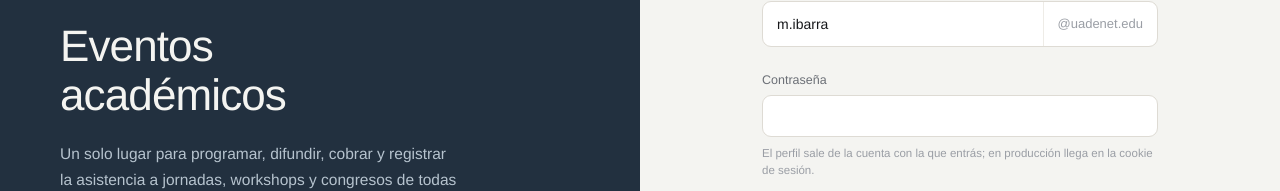
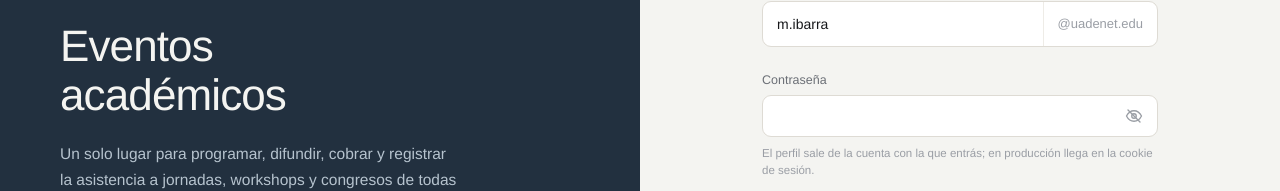
Before and after one commit to tomaslonati/uadenet-eventos, a Next.js app in the folder apps/web/: page / in a window 1280 px wide. Shown: the part 282-473 px from the top of the page. Built offline with nearby package versions, Linux system fonts and the light colour scheme; no server answers.

Commit message:
feat: mostrar u ocultar la contraseña en el login

```diff
--- a/apps/web/app/login.module.css
+++ b/apps/web/app/login.module.css
@@ -146,6 +146,24 @@
   background: transparent;
 }
 
+.ojo {
+  display: flex;
+  align-items: center;
+  justify-content: center;
+  padding: 0 14px;
+  align-self: stretch;
+  border: 0;
+  background: transparent;
+  color: var(--tinta-placeholder);
+  cursor: pointer;
+  transition: color var(--duracion-color) ease;
+}
+
+.ojo:hover,
+.ojo:focus-visible {
+  color: var(--tinta);
+}
+
 .mailDominio {
   padding: 0 14px;
   font-size: 13px;
--- a/apps/web/app/page.tsx
+++ b/apps/web/app/page.tsx
@@ -18,6 +18,7 @@ export default function Login() {
   const { ingresar } = useSesion();
   const [mail, setMail] = useState("m.ibarra");
   const [contrasena, setContrasena] = useState("");
+  const [verContrasena, setVerContrasena] = useState(false);
   const [error, setError] = useState(false);
   const [cargando, setCargando] = useState(false);
 
@@ -97,10 +98,11 @@ export default function Login() {
             <label className={estilos.label} htmlFor="contrasena">
               Contraseña
             </label>
+            <div className={`${estilos.mail} ${error ? estilos.enError : ""}`}>
               <input
                 id="contrasena"
-              type="password"
-              className={`${estilos.control} ${error ? estilos.enError : ""}`}
+                type={verContrasena ? "text" : "password"}
+                className={estilos.mailInput}
                 value={contrasena}
                 onChange={(evento) => {
                   setContrasena(evento.target.value);
@@ -110,6 +112,32 @@ export default function Login() {
                 aria-invalid={error}
                 required
               />
+              <button
+                type="button"
+                className={estilos.ojo}
+                aria-label={
+                  verContrasena ? "Ocultar contraseña" : "Mostrar contraseña"
+                }
+                aria-pressed={verContrasena}
+                onClick={() => setVerContrasena((visible) => !visible)}
+              >
+                <svg
+                  width="18"
+                  height="18"
+                  viewBox="0 0 24 24"
+                  fill="none"
+                  stroke="currentColor"
+                  strokeWidth="1.8"
+                  strokeLinecap="round"
+                  strokeLinejoin="round"
+                  aria-hidden
+                >
+                  <path d="M2 12s3.5-7 10-7 10 7 10 7-3.5 7-10 7S2 12 2 12Z" />
+                  <circle cx="12" cy="12" r="3" />
+                  {verContrasena ? null : <path d="M4 4l16 16" />}
+                </svg>
+              </button>
+            </div>
             {error ? (
               <p className={estilos.error} role="alert">
                 No pudimos validar esos datos contra el directorio. Revisá el
```
Lines whose indentation alone changed are shown as unchanged.
